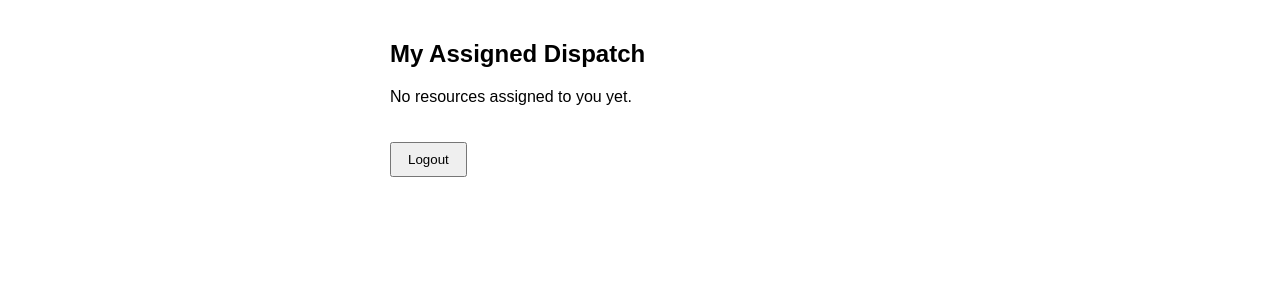
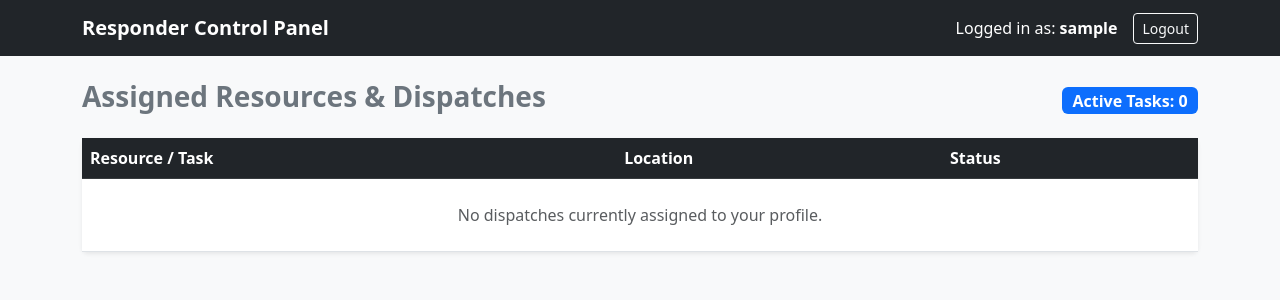
Before and after one commit to muhammadahsansroya-prog/-disaster-response-system-, a Django app: page /responder/ in a window 1280 px wide. Shown: the top 300 px of the page. Run offline with Django 5.2, Linux system fonts and the light colour scheme; the visitor is signed in with stand-in values (Sample User, id 1); data that the repository does not hold is empty.

Commit message:
Update responder dashboard with Bootstrap table styling

```diff
--- a/core/templates/core/responder_dashboard.html
+++ b/core/templates/core/responder_dashboard.html
@@ -1,23 +1,61 @@
 <!DOCTYPE html>
-<html>
-<head><title>My Dispatch</title></head>
-<body style="font-family: Arial; max-width: 500px; margin: 40px auto;">
-    <h2>My Assigned Dispatch</h2>
-    {% if resources %}
-        {% for r in resources %}
-            <div style="border: 1px solid #ccc; padding: 15px; margin-bottom: 10px; border-radius: 8px;">
-                <strong>{{ r.resource_type }}</strong><br>
-                Location: {{ r.location }}<br>
-                Status: <strong>{{ r.status }}</strong>
+<html lang="en">
+<head>
+    <meta charset="UTF-8">
+    <meta name="viewport" content="width=device-width, initial-scale=1.0">
+    <title>Responder Dashboard | Disaster Response</title>
+    <link href="https://cdn.jsdelivr.net/npm/bootstrap@5.3.0/dist/css/bootstrap.min.css" rel="stylesheet">
+</head>
+<body class="bg-light">
+    <nav class="navbar navbar-expand-lg navbar-dark bg-dark mb-4">
+        <div class="container">
+            <a class="navbar-brand fw-bold" href="#">Responder Control Panel</a>
+            <div class="d-flex align-items-center text-white">
+                <span class="me-3">Logged in as: <strong>{{ request.user.username }}</strong></span>
+                <form action="{% url 'logout' %}" method="post" class="d-inline">
+                    {% csrf_token %}
+                    <button type="submit" class="btn btn-outline-light btn-sm">Logout</button>
+                </form>
             </div>
-        {% endfor %}
-    {% else %}
-        <p>No resources assigned to you yet.</p>
-    {% endif %}
+        </div>
+    </nav>
 
-    <form method="POST" action="{% url 'logout' %}">
-        {% csrf_token %}
-        <button type="submit" style="margin-top: 20px; padding: 8px 16px;">Logout</button>
-    </form>
+    <div class="container">
+        <div class="d-flex justify-content-between align-items-center mb-3">
+            <h3 class="fw-bold text-secondary">Assigned Resources & Dispatches</h3>
+            <span class="badge bg-primary fs-6">Active Tasks: {{ resources.count }}</span>
+        </div>
+
+        <div class="card shadow-sm border-0">
+            <div class="card-body p-0">
+                <div class="table-responsive">
+                    <table class="table table-hover align-middle mb-0">
+                        <thead class="table-dark">
+                            <tr>
+                                <th>Resource / Task</th>
+                                <th>Location</th>
+                                <th>Status</th>
+                            </tr>
+                        </thead>
+                        <tbody>
+                            {% for resource in resources %}
+                            <tr>
+                                <td class="fw-semibold">{{ resource.name|default:"Emergency Response Unit" }}</td>
+                                <td>{{ resource.location|default:"Not Specified" }}</td>
+                                <td>
+                                    <span class="badge bg-warning text-dark">Active / Dispatched</span>
+                                </td>
+                            </tr>
+                            {% empty %}
+                            <tr>
+                                <td colspan="3" class="text-center py-4 text-muted">No dispatches currently assigned to your profile.</td>
+                            </tr>
+                            {% endfor %}
+                        </tbody>
+                    </table>
+                </div>
+            </div>
+        </div>
+    </div>
 </body>
 </html>
```
